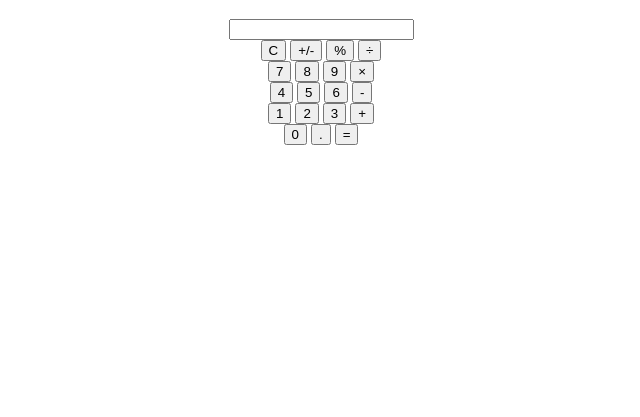
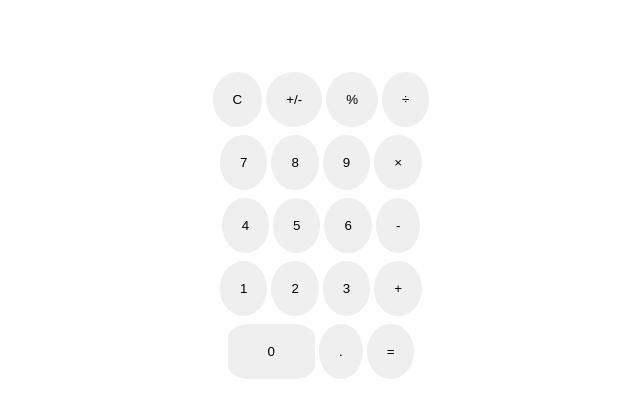
Before and after one commit to Oyisile/Calculator-app, a plain HTML site: page index.html in a window 1280 px wide. Shown: the part 61-478 px from the top of the page, without its empty margins (319-959 px from the left). Drawn offline with Linux system fonts and the light colour scheme.

Commit message:
Added basic CSS

```diff
--- a/index.html
+++ b/index.html
@@ -9,7 +9,7 @@
 <body>
     <h1>Calculator</h1>
     <form action="">
-        <input type="text">
+        <input type="text" id="calculation-input">
     </form>
     <div>
         <div class="row-1">
--- a/src/style.css
+++ b/src/style.css
@@ -1,3 +1,101 @@
 body {
     text-align: center;
 }
+#calculation-input {
+    padding: 15px;
+    border-width: 0;
+}
+.row-1,
+.row-2, .row-3, .row-4{
+    margin: 8px;
+}
+.cancel-button {
+    border-radius: 50%;
+    border-width: 0;
+    padding: 20px;
+}
+.negative-button {
+   border-radius: 50%;
+    border-width: 0;
+    padding: 20px;
+}
+.percentage-button {
+   border-radius: 50%;
+    border-width: 0;
+    padding: 20px;
+}
+.division-button {
+   border-radius: 50%;
+    border-width: 0;
+    padding: 20px;
+}
+.seven-button {
+   border-radius: 50%;
+    border-width: 0;
+    padding: 20px;
+}
+.eight-button {
+   border-radius: 50%;
+    border-width: 0;
+    padding: 20px;
+}
+.nine-button {
+   border-radius: 50%;
+    border-width: 0;
+    padding: 20px;
+}
+.multiply-button {
+   border-radius: 50%;
+    border-width: 0;
+    padding: 20px;
+}
+.four-button {
+   border-radius: 50%;
+    border-width: 0;
+    padding: 20px;
+}.five-button {
+   border-radius: 50%;
+    border-width: 0;
+    padding: 20px;
+}.six-button {
+   border-radius: 50%;
+    border-width: 0;
+    padding: 20px;
+}
+.minus-button {
+   border-radius: 50%;
+    border-width: 0;
+    padding: 20px;
+}
+.one-button {
+   border-radius: 50%;
+    border-width: 0;
+    padding: 20px;
+}.two-button {
+   border-radius: 50%;
+    border-width: 0;
+    padding: 20px;
+}.three-button {
+   border-radius: 50%;
+    border-width: 0;
+    padding: 20px;
+}
+.plus-button {
+   border-radius: 50%;
+    border-width: 0;
+    padding: 20px;
+}
+.zero-button {
+   border-radius: 25%;
+    border-width: 0;
+    padding: 20px 40px;
+    text-align: left;
+}.point-button {
+   border-radius: 50%;
+    border-width: 0;
+    padding: 20px;
+}.equal-button {
+   border-radius: 50%;
+    border-width: 0;
+    padding: 20px;
+}
```
